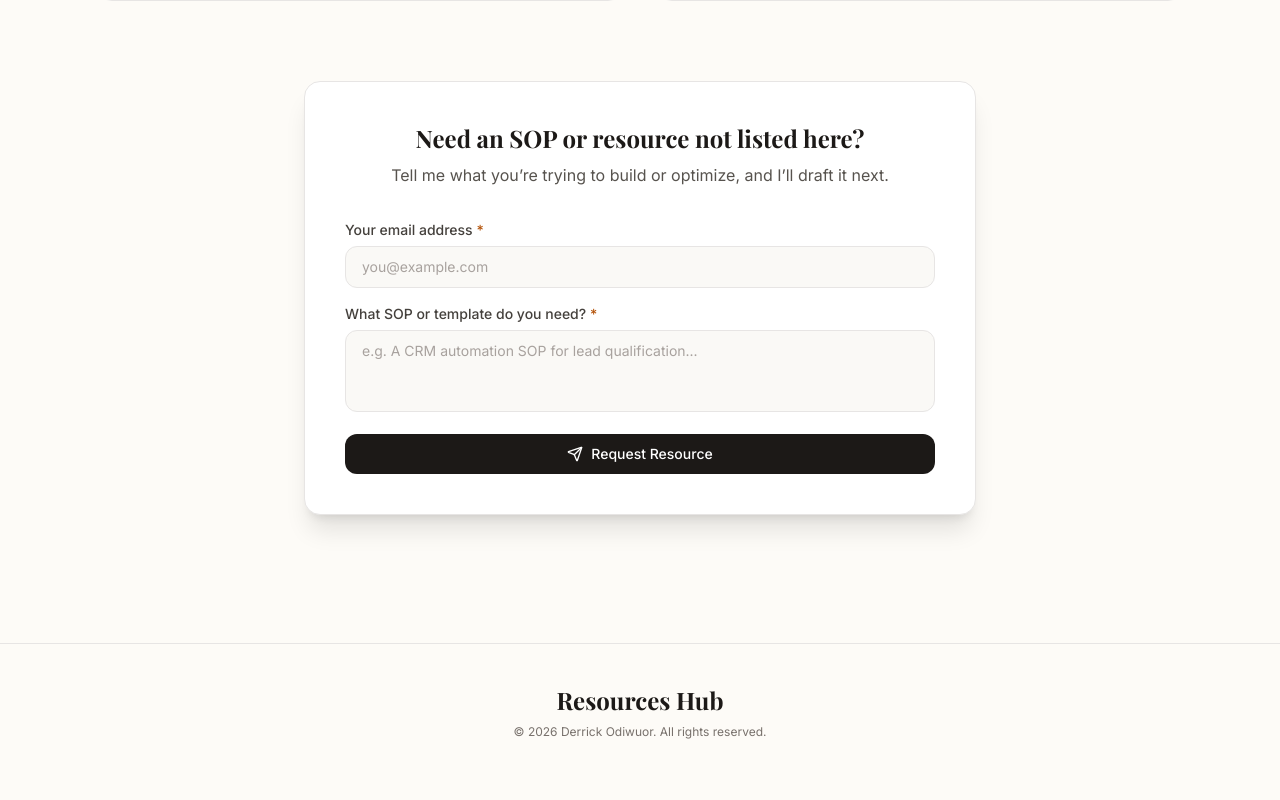
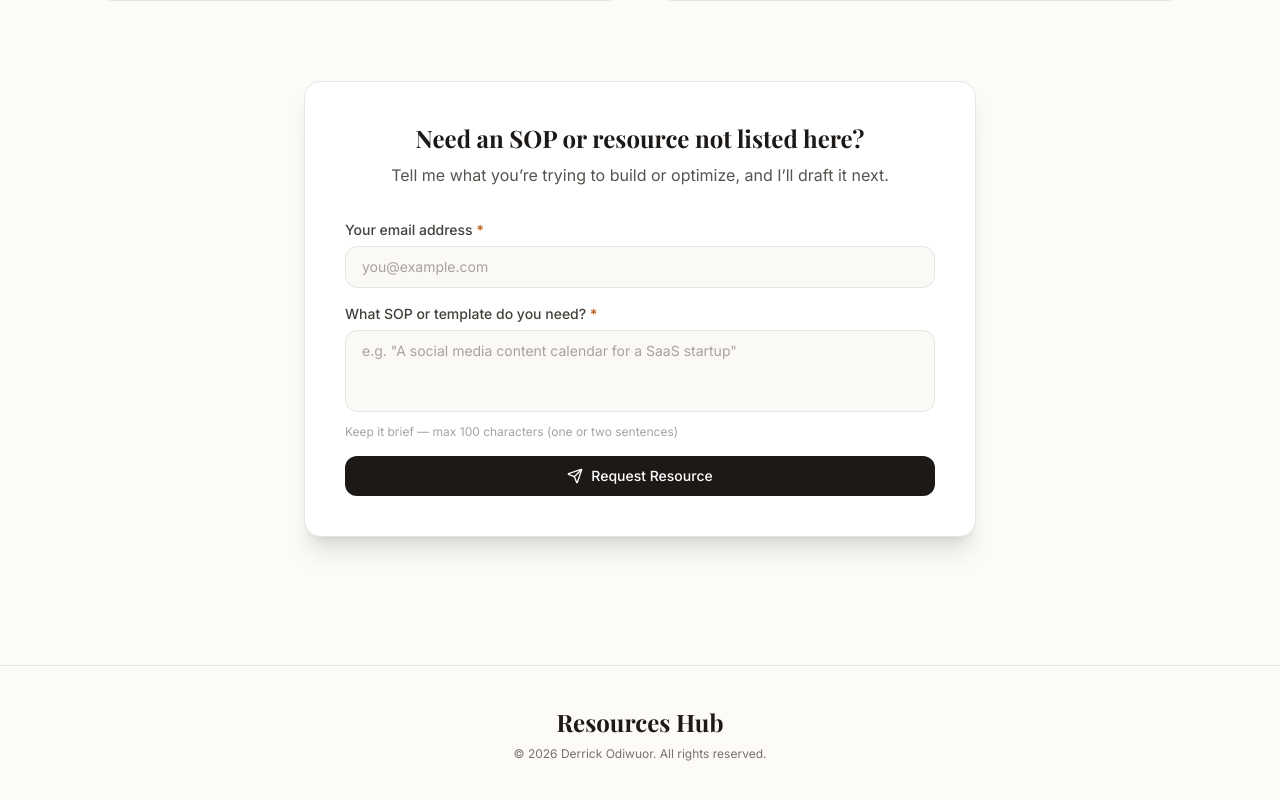
Before and after one commit to DerrickMits/resources, a Next.js app: page /resources in a window 1280 px wide. Shown: the part 5984-6784 px from the top of the page. Built offline with nearby package versions, Linux system fonts and the light colour scheme; a web font is replaced by a local one.

Commit message:
feat: add character limit and helper text to ResourceRequest topic field
- Added maxLength={100} to prevent overly long submissions
- Updated placeholder to explicit example format with quotes
- Added helper text: 'Keep it brief — max 100 characters (one or two sentences)'

```diff
--- a/components/ResourceRequest.tsx
+++ b/components/ResourceRequest.tsx
@@ -131,11 +131,15 @@ export default function ResourceRequest() {
                   id="sopTopic"
                   value={topic}
                   onChange={(e) => setTopic(e.target.value)}
-                  placeholder="e.g. A CRM automation SOP for lead qualification..."
+                  placeholder='e.g. "A social media content calendar for a SaaS startup"'
+                  maxLength={100}
                   rows={3}
                   className="w-full px-4 py-2.5 rounded-xl bg-warm-50 dark:bg-warm-800 border border-warm-200 dark:border-warm-700 text-warm-900 dark:text-warm-100 placeholder:text-warm-400 dark:placeholder:text-warm-500 text-sm focus:outline-none focus:ring-2 focus:ring-accent/40 focus:border-accent transition-colors resize-none"
                   required
                 />
+                <p className="mt-1.5 text-xs text-warm-400 dark:text-warm-500">
+                  Keep it brief — max 100 characters (one or two sentences)
+                </p>
               </div>
 
               {/* Error message */}
```
